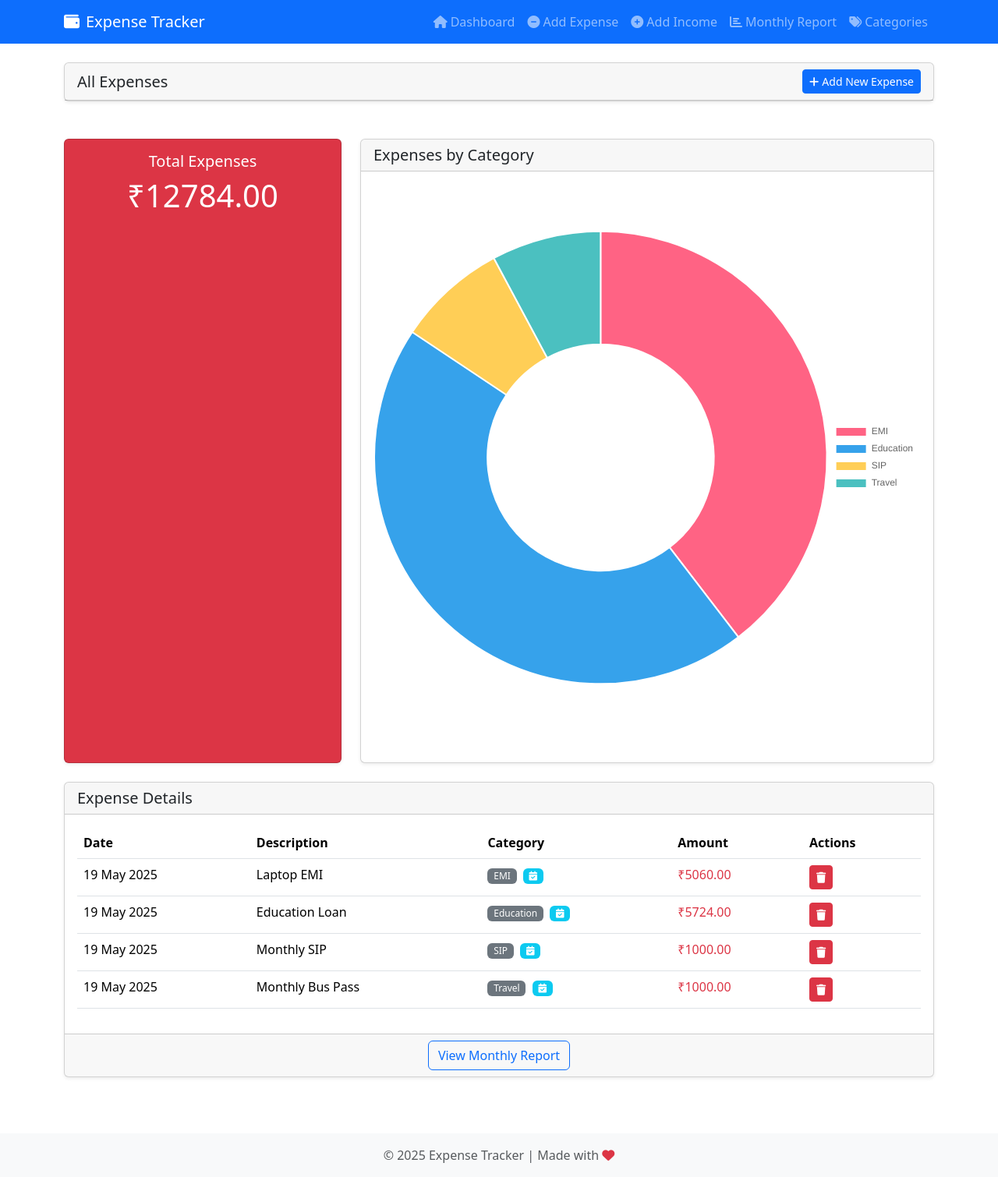
After one commit to rahulkashyap7/expense_tracker, a Flask app: page /all_expenses in a window 1280 px wide. The commit adds this page. Shown: the whole page at 78% size. Run offline with Flask 3, Linux system fonts and the light colour scheme.

Commit message:
Fix monthly report, all expenses, and all income pages

```diff
--- a/app/app.py
+++ b/app/app.py
@@ -184,14 +184,24 @@ def add_income():
 
     return render_template('add_income.html', today=datetime.today().strftime('%Y-%m-%d'))
 
-@app.route('/monthly_report', methods=['GET', 'POST'])
+@app.route('/monthly_report', methods=['GET'])
 def monthly_report():
     month_year_choices = get_month_year_choices()
 
     # Default to current month/year
     today = datetime.today()
-    selected_month = request.args.get('month', today.month, type=int)
-    selected_year = request.args.get('year', today.year, type=int)
+
+    # Check if month_year parameter is provided
+    month_year = request.args.get('month_year')
+    if month_year:
+        month, year = map(int, month_year.split(','))
+    else:
+        # Use individual month and year parameters if provided
+        month = request.args.get('month', today.month, type=int)
+        year = request.args.get('year', today.year, type=int)
+
+    selected_month = month
+    selected_year = year
 
     # Get expenses for selected month/year
     expenses = Expense.query.filter(
@@ -229,7 +239,42 @@ def monthly_report():
         month_year_choices=month_year_choices,
         selected_month=selected_month,
         selected_year=selected_year,
-        month_name=datetime(2000, selected_month, 1).strftime('%B')
+        month_name=datetime(2000, selected_month, 1).strftime('%B'),
+        datetime=datetime  # Pass datetime module to template
+    )
+
+@app.route('/all_expenses')
+def all_expenses():
+    # Get all expenses
+    expenses = Expense.query.order_by(Expense.date.desc()).all()
+
+    # Get total expenses
+    total_expenses = sum(expense.amount for expense in expenses)
+
+    # Get expenses by category for chart
+    expenses_by_category = db.session.query(
+        Category.name, db.func.sum(Expense.amount)
+    ).join(Expense).group_by(Category.name).all()
+
+    return render_template(
+        'all_expenses.html',
+        expenses=expenses,
+        total_expenses=total_expenses,
+        expenses_by_category=expenses_by_category
+    )
+
+@app.route('/all_income')
+def all_income():
+    # Get all income
+    incomes = Income.query.order_by(Income.date.desc()).all()
+
+    # Get total income
+    total_income = sum(income.amount for income in incomes)
+
+    return render_template(
+        'all_income.html',
+        incomes=incomes,
+        total_income=total_income
     )
 
 @app.route('/manage_categories', methods=['GET', 'POST'])
--- /dev/null
+++ b/app/templates/all_expenses.html
@@ -0,0 +1,135 @@
+{% extends 'base.html' %}
+
+{% block title %}All Expenses{% endblock %}
+
+{% block content %}
+<div class="row mb-4">
+    <div class="col-md-12">
+        <div class="card">
+            <div class="card-header d-flex justify-content-between align-items-center">
+                <h5 class="card-title mb-0">All Expenses</h5>
+                <a href="{{ url_for('add_expense') }}" class="btn btn-sm btn-primary">
+                    <i class="fas fa-plus me-1"></i>Add New Expense
+                </a>
+            </div>
+        </div>
+    </div>
+</div>
+
+<div class="row mb-4">
+    <div class="col-md-4">
+        <div class="card h-100 bg-danger text-white">
+            <div class="card-body text-center">
+                <h5 class="card-title">Total Expenses</h5>
+                <h2 class="display-6">₹{{ "%.2f"|format(total_expenses) }}</h2>
+            </div>
+        </div>
+    </div>
+    <div class="col-md-8">
+        <div class="card h-100">
+            <div class="card-header">
+                <h5 class="card-title mb-0">Expenses by Category</h5>
+            </div>
+            <div class="card-body">
+                {% if expenses_by_category %}
+                <canvas id="expensesByCategoryChart"></canvas>
+                {% else %}
+                <p class="text-center text-muted my-5">No expense data available</p>
+                {% endif %}
+            </div>
+        </div>
+    </div>
+</div>
+
+<div class="row">
+    <div class="col-md-12">
+        <div class="card">
+            <div class="card-header">
+                <h5 class="card-title mb-0">Expense Details</h5>
+            </div>
+            <div class="card-body">
+                {% if expenses %}
+                <div class="table-responsive">
+                    <table class="table table-hover">
+                        <thead>
+                            <tr>
+                                <th>Date</th>
+                                <th>Description</th>
+                                <th>Category</th>
+                                <th>Amount</th>
+                                <th>Actions</th>
+                            </tr>
+                        </thead>
+                        <tbody>
+                            {% for expense in expenses %}
+                            <tr>
+                                <td>{{ expense.date.strftime('%d %b %Y') }}</td>
+                                <td>{{ expense.description }}</td>
+                                <td>
+                                    <span class="badge bg-secondary">{{ expense.category.name }}</span>
+                                    {% if expense.is_fixed %}
+                                    <span class="badge bg-info ms-1" title="Fixed Monthly Expense">
+                                        <i class="fas fa-calendar-check"></i>
+                                    </span>
+                                    {% endif %}
+                                </td>
+                                <td class="text-danger">₹{{ "%.2f"|format(expense.amount) }}</td>
+                                <td>
+                                    {% if expense.receipt_filename %}
+                                    <a href="{{ url_for('view_receipt', filename=expense.receipt_filename) }}" class="btn btn-sm btn-info" title="View Receipt">
+                                        <i class="fas fa-receipt"></i>
+                                    </a>
+                                    {% endif %}
+                                    <form action="{{ url_for('delete_expense', id=expense.id) }}" method="POST" class="d-inline">
+                                        <button type="submit" class="btn btn-sm btn-danger" onclick="return confirm('Are you sure you want to delete this expense?')">
+                                            <i class="fas fa-trash"></i>
+                                        </button>
+                                    </form>
+                                </td>
+                            </tr>
+                            {% endfor %}
+                        </tbody>
+                    </table>
+                </div>
+                {% else %}
+                <p class="text-center text-muted my-4">No expenses recorded yet</p>
+                {% endif %}
+            </div>
+            <div class="card-footer text-center">
+                <a href="{{ url_for('monthly_report') }}" class="btn btn-outline-primary">View Monthly Report</a>
+            </div>
+        </div>
+    </div>
+</div>
+{% endblock %}
+
+{% block scripts %}
+<script>
+    // Expenses by Category Chart
+    {% if expenses_by_category %}
+    const categoryCtx = document.getElementById('expensesByCategoryChart').getContext('2d');
+    const categoryChart = new Chart(categoryCtx, {
+        type: 'doughnut',
+        data: {
+            labels: [{% for category, amount in expenses_by_category %}'{{ category }}',{% endfor %}],
+            datasets: [{
+                data: [{% for category, amount in expenses_by_category %}{{ amount }},{% endfor %}],
+                backgroundColor: [
+                    '#FF6384', '#36A2EB', '#FFCE56', '#4BC0C0', '#9966FF',
+                    '#FF9F40', '#8AC249', '#EA526F', '#23B5D3', '#279AF1',
+                    '#7E6B8F', '#96E072'
+                ]
+            }]
+        },
+        options: {
+            responsive: true,
+            plugins: {
+                legend: {
+                    position: 'right',
+                }
+            }
+        }
+    });
+    {% endif %}
+</script>
+{% endblock %}
--- a/app/templates/index.html
+++ b/app/templates/index.html
@@ -115,7 +115,7 @@
                 {% endif %}
             </div>
             <div class="card-footer text-center">
-                <a href="{{ url_for('monthly_report') }}" class="btn btn-sm btn-outline-primary">View All Expenses</a>
+                <a href="{{ url_for('all_expenses') }}" class="btn btn-sm btn-outline-primary">View All Expenses</a>
             </div>
         </div>
     </div>
@@ -163,7 +163,7 @@
                 {% endif %}
             </div>
             <div class="card-footer text-center">
-                <a href="{{ url_for('monthly_report') }}" class="btn btn-sm btn-outline-success">View All Income</a>
+                <a href="{{ url_for('all_income') }}" class="btn btn-sm btn-outline-success">View All Income</a>
             </div>
         </div>
     </div>
```
Also changed, not shown: app/templates/all_income.html (added, +76 -0 lines), app/templates/monthly_report.html (+13 -6 lines).
